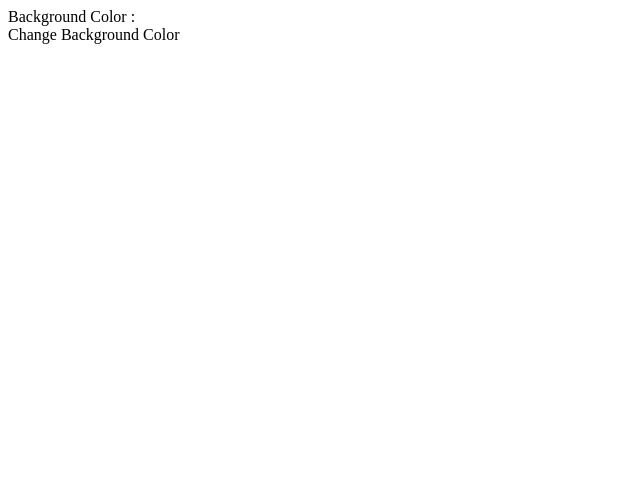
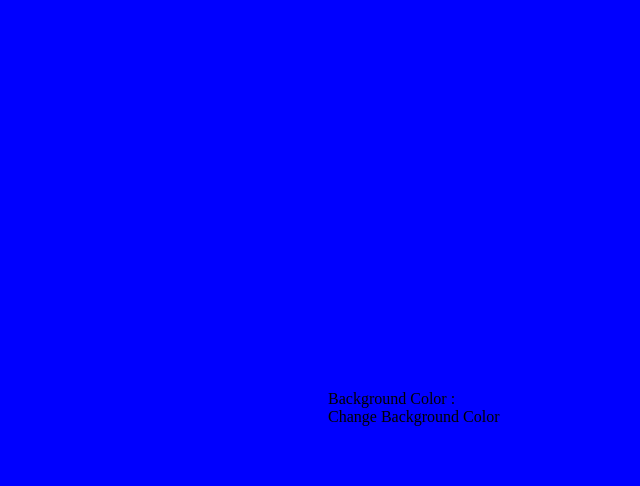
Before and after one commit to OneWaterboy/background-color-flipper, a plain HTML site: page index.html in a window 1280 px wide. Shown: the whole page, without its empty margins (0-640 px from the left). Drawn offline with Linux system fonts and the light colour scheme.

Commit message:
initial page styling

```diff
--- a/style.css
+++ b/style.css
@@ -1,4 +1,16 @@
 body {
     height: 100vh;
     width: 100vw;
+    background-color: blue;
+    display: flex;
+    justify-content: center;
+    align-items: center;
 }
+
+#colorSwitcher {
+    width: 50%;
+    height: 150px;
+    display: flex;
+    justify-content: space-between;
+    align-items: center;
+}
```
